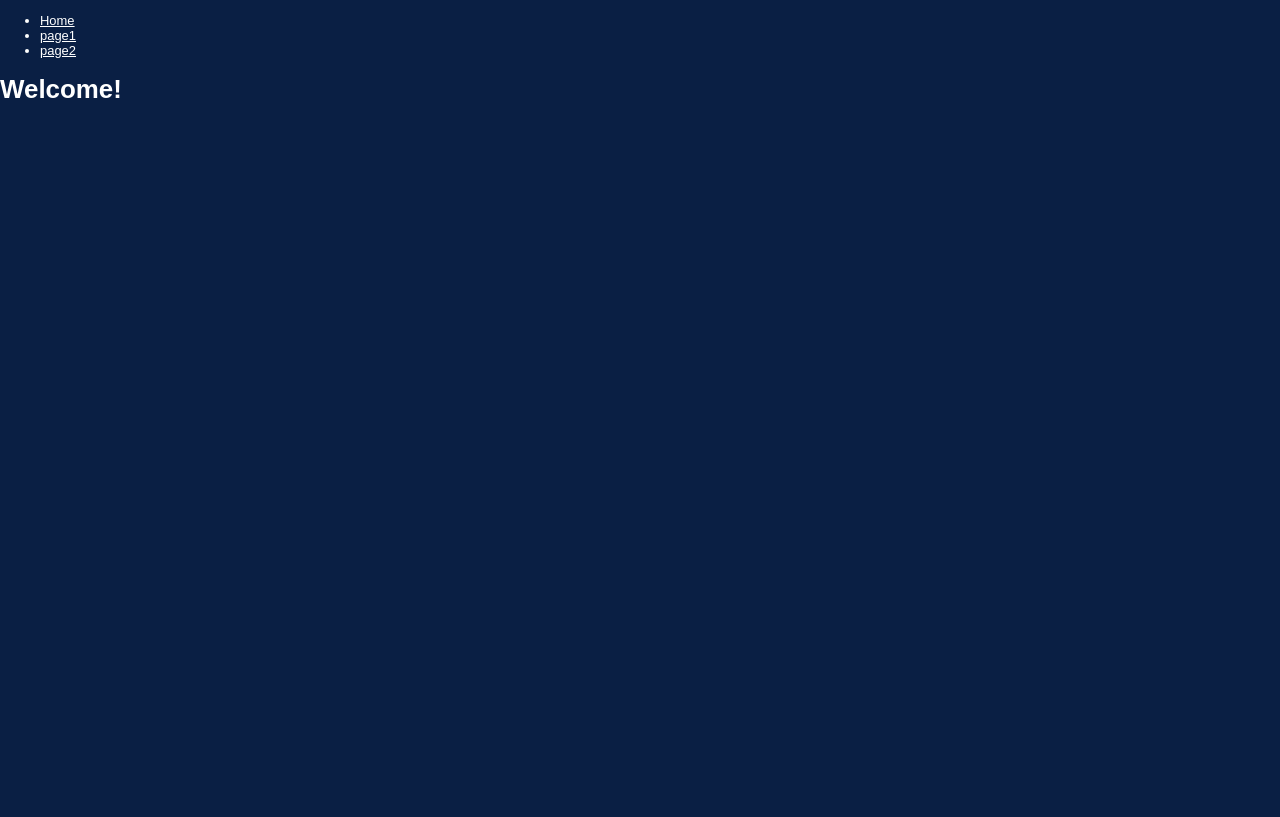
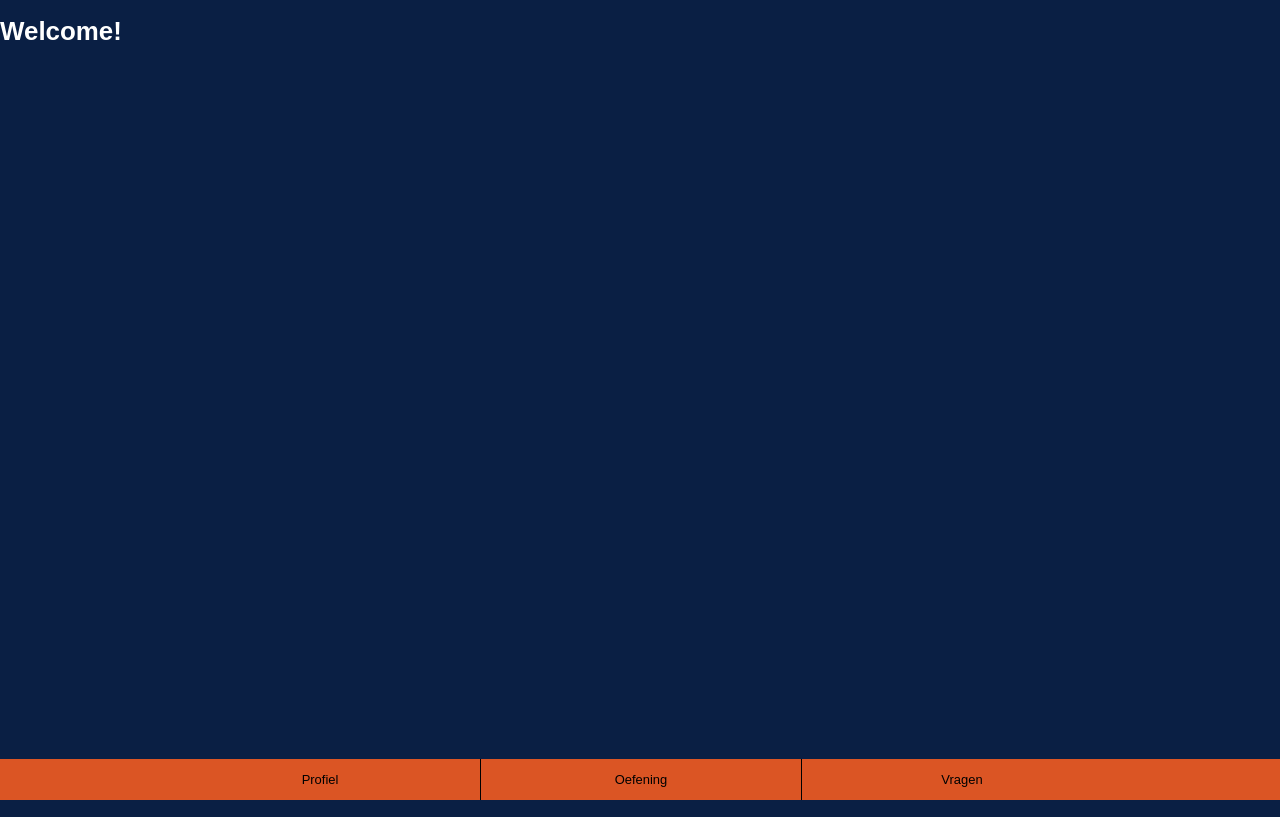
Before and after one commit to Timmotus/react_oogoefeningen_pwa, a React (Create React App) app: page / in a window 1280 px wide. Built offline with nearby package versions, Linux system fonts and the light colour scheme.

Commit message:
prettyfied the navbar

```diff
--- a/src/NavBar.css
+++ b/src/NavBar.css
@@ -1,5 +1,32 @@
-/* needs beautifying */
+.nav-list {
+    list-style-type: none;
+    margin: 0;
+    padding: 0% 12.5%;
+    position: fixed;
+    bottom: 0;
+    width: 100%;
+    overflow: hidden;
+    background-color: hsl(16, 72%, 50%);
+}
 
-.nav-container * {
-    color: white;
+.nav-item {
+    float: left;
+    width: 25%;
+    border-left: .15em solid black;
 }
+
+.nav-item:hover {
+    background-color: hsl(16, 65%, 58%);
+}
+
+.nav-item:first-child {
+    border-left: none;
+}
+
+.nav-link {
+    display: block;
+    color: black;
+    text-align: center;
+    text-decoration: none;
+    padding: 1em;
+}
--- a/src/NavBar.js
+++ b/src/NavBar.js
@@ -12,13 +12,13 @@ export default class NavBar extends React.Component {
                 <nav>
                     <ul className="nav-list">
                         <li className="nav-item">
-                            <Link className="nav-link" to="/">Home</Link>
+                            <Link className="nav-link" to="/">Profiel</Link>
                         </li>
                         <li className="nav-item">
-                            <Link className="nav-link" to="/page1">page1</Link>
+                            <Link className="nav-link" to="/page1">Oefening</Link>
                         </li>
                         <li className="nav-item">
-                            <Link className="nav-link" to="/page2">page2</Link>
+                            <Link className="nav-link" to="/page2">Vragen</Link>
                         </li>
                     </ul>
                 </nav>
```
